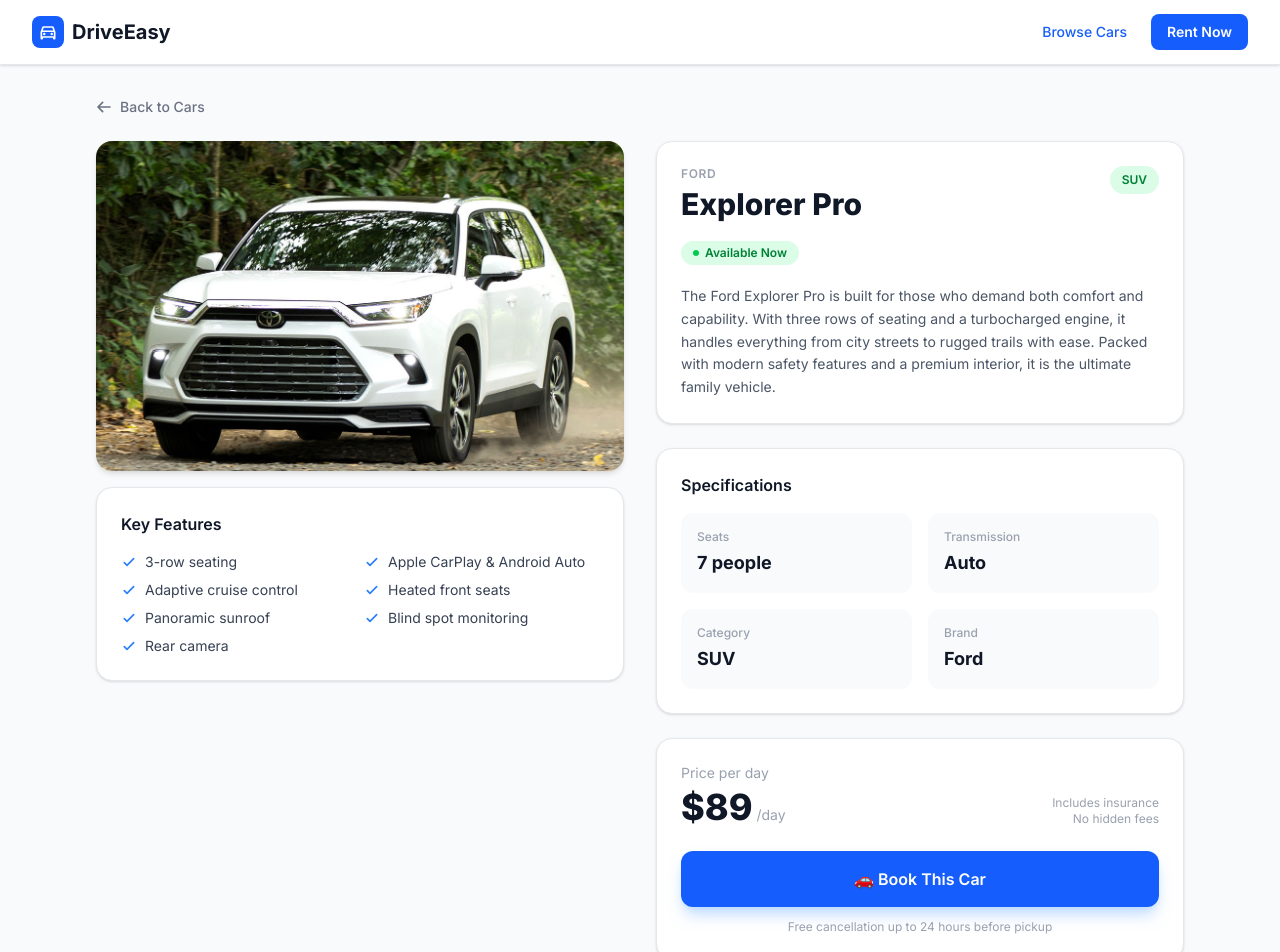
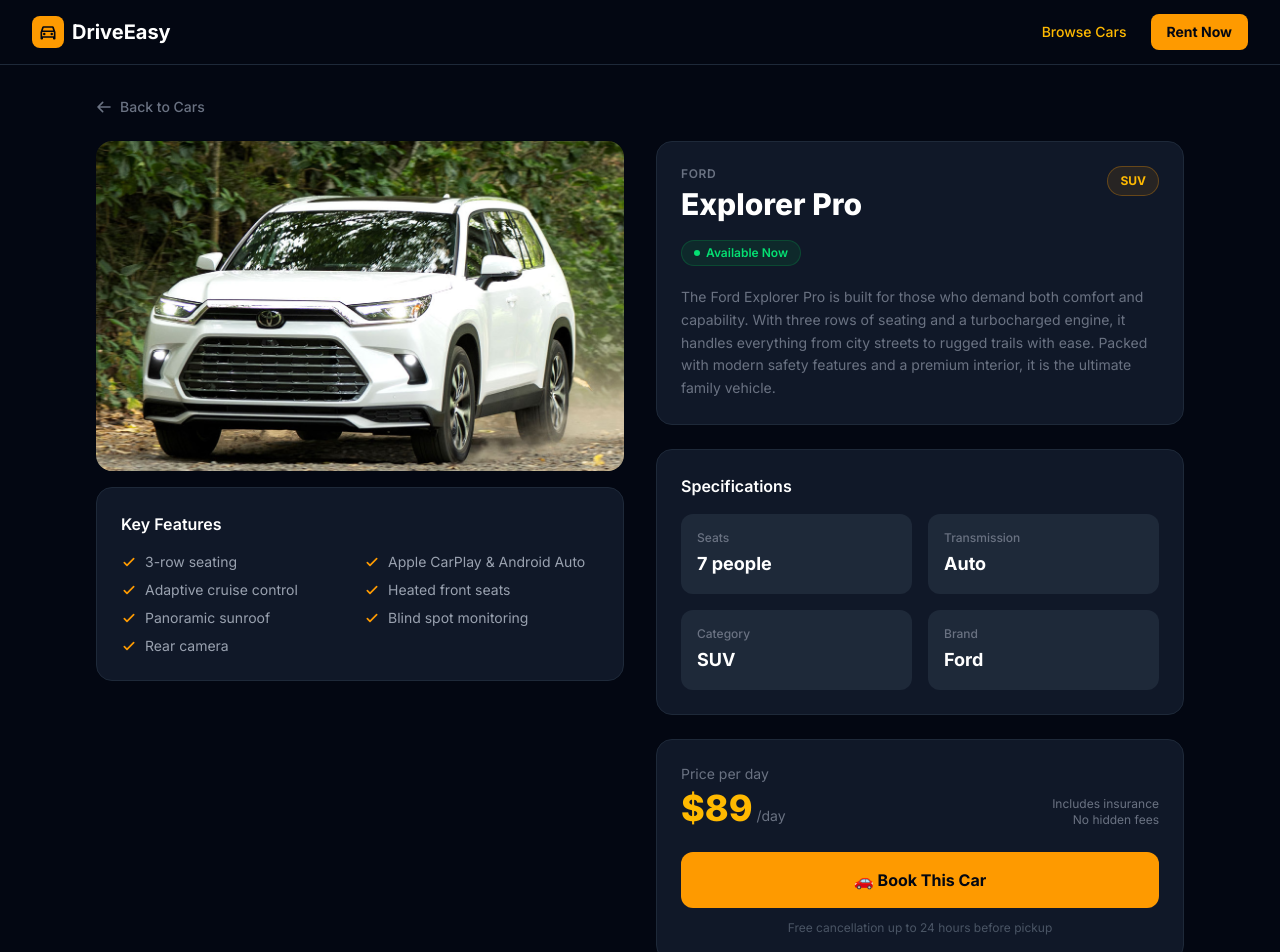
Before and after one commit to summonadev-com/car-rental-manager-john-doe-1782811759, a React (Vite) app: page /cars/1 in a window 1280 px wide. Shown: the top 952 px of the page. Built offline with nearby package versions, Linux system fonts and the light colour scheme.

Commit message:
Unified color scheme: dark charcoal background with amber/gold accents throughout all pages

```diff
--- a/src/components/CarCard.tsx
+++ b/src/components/CarCard.tsx
@@ -5,16 +5,9 @@
   car: Car;
 }
 
-const categoryColors: Record<string, string> = {
-  SUV: 'bg-green-100 text-green-700',
-  Sedan: 'bg-blue-100 text-blue-700',
-  Electric: 'bg-purple-100 text-purple-700',
-  Convertible: 'bg-orange-100 text-orange-700',
-};
-
 export default function CarCard({ car }: CarCardProps) {
   return (
-    <div className="group bg-white rounded-2xl border border-gray-200 shadow-sm hover:shadow-lg transition-all overflow-hidden flex flex-col">
+    <div className="group bg-gray-900 rounded-2xl border border-gray-800 hover:border-amber-500/40 transition-all overflow-hidden flex flex-col">
       {/* Image */}
       <div className="relative overflow-hidden aspect-[16/9]">
         <img
@@ -24,13 +17,13 @@
           loading="lazy"
         />
         {!car.available && (
-          <div className="absolute inset-0 bg-gray-900/50 flex items-center justify-center">
-            <span className="bg-gray-900 text-white text-xs font-semibold px-3 py-1 rounded-full">
+          <div className="absolute inset-0 bg-gray-950/70 flex items-center justify-center">
+            <span className="bg-gray-950 text-gray-400 text-xs font-semibold px-3 py-1 rounded-full border border-gray-700">
               Unavailable
             </span>
           </div>
         )}
-        <span className={`absolute top-3 left-3 text-xs font-semibold px-2.5 py-1 rounded-full ${categoryColors[car.category] ?? 'bg-gray-100 text-gray-700'}`}>
+        <span className="absolute top-3 left-3 text-xs font-semibold px-2.5 py-1 rounded-full bg-amber-500/90 text-gray-950">
           {car.category}
         </span>
       </div>
@@ -38,21 +31,21 @@
       {/* Content */}
       <div className="p-5 flex flex-col flex-1">
         <div className="mb-3">
-          <p className="text-xs text-gray-400 font-medium uppercase tracking-wide mb-0.5">{car.brand}</p>
-          <h3 className="text-base font-bold text-gray-900 leading-tight">{car.name}</h3>
+          <p className="text-xs text-gray-500 font-medium uppercase tracking-wide mb-0.5">{car.brand}</p>
+          <h3 className="text-base font-bold text-white leading-tight">{car.name}</h3>
           <p className="text-sm text-gray-500 mt-1 line-clamp-2">{car.shortDescription}</p>
         </div>
 
         {/* Specs row */}
         <div className="flex items-center gap-4 text-xs text-gray-500 mb-4">
           <span className="flex items-center gap-1">
-            <svg className="w-3.5 h-3.5 text-gray-400" fill="currentColor" viewBox="0 0 24 24">
+            <svg className="w-3.5 h-3.5 text-gray-600" fill="currentColor" viewBox="0 0 24 24">
               <path d="M16 11c1.66 0 2.99-1.34 2.99-3S17.66 5 16 5c-1.66 0-3 1.34-3 3s1.34 3 3 3zm-8 0c1.66 0 2.99-1.34 2.99-3S9.66 5 8 5C6.34 5 5 6.34 5 8s1.34 3 3 3zm0 2c-2.33 0-7 1.17-7 3.5V19h14v-2.5c0-2.33-4.67-3.5-7-3.5zm8 0c-.29 0-.62.02-.97.05 1.16.84 1.97 1.97 1.97 3.45V19h6v-2.5c0-2.33-4.67-3.5-7-3.5z"/>
             </svg>
             {car.seats} seats
           </span>
           <span className="flex items-center gap-1">
-            <svg className="w-3.5 h-3.5 text-gray-400" fill="none" stroke="currentColor" strokeWidth={2} viewBox="0 0 24 24">
+            <svg className="w-3.5 h-3.5 text-gray-600" fill="none" stroke="currentColor" strokeWidth={2} viewBox="0 0 24 24">
               <path strokeLinecap="round" strokeLinejoin="round" d="M12 6V4m0 2a2 2 0 100 4m0-4a2 2 0 110 4m-6 8a2 2 0 100-4m0 4a2 2 0 110-4m0 4v2m0-6V4m6 6v10m6-2a2 2 0 100-4m0 4a2 2 0 110-4m0 4v2m0-6V4" />
             </svg>
             {car.transmission}
@@ -62,18 +55,18 @@
         {/* Price + CTA */}
         <div className="mt-auto flex items-center justify-between">
           <div>
-            <span className="text-2xl font-extrabold text-gray-900">${car.pricePerDay}</span>
-            <span className="text-sm text-gray-400 ml-1">/day</span>
+            <span className="text-2xl font-extrabold text-amber-400">${car.pricePerDay}</span>
+            <span className="text-sm text-gray-500 ml-1">/day</span>
           </div>
           {car.available ? (
             <Link
               to={`/cars/${car.id}`}
-              className="bg-blue-600 hover:bg-blue-700 text-white text-sm font-semibold px-4 py-2 rounded-lg transition-colors"
+              className="bg-amber-500 hover:bg-amber-400 text-gray-950 text-sm font-bold px-4 py-2 rounded-lg transition-colors"
             >
               View Details
             </Link>
           ) : (
-            <span className="text-sm text-gray-400 font-medium">Not available</span>
+            <span className="text-sm text-gray-600 font-medium">Not available</span>
           )}
         </div>
       </div>
--- a/src/components/Navbar.tsx
+++ b/src/components/Navbar.tsx
@@ -2,18 +2,18 @@
 
 export default function Navbar() {
   return (
-    <header className="sticky top-0 z-50 bg-white border-b border-gray-200 shadow-sm">
+    <header className="sticky top-0 z-50 bg-gray-950 border-b border-gray-800">
       <div className="max-w-7xl mx-auto px-4 sm:px-6 lg:px-8 h-16 flex items-center justify-between">
         {/* Logo */}
         <Link to="/" className="flex items-center gap-2 group">
-          <div className="w-8 h-8 bg-blue-600 rounded-lg flex items-center justify-center">
-            <svg className="w-5 h-5 text-white" fill="currentColor" viewBox="0 0 24 24">
+          <div className="w-8 h-8 bg-amber-500 rounded-lg flex items-center justify-center">
+            <svg className="w-5 h-5 text-gray-950" fill="currentColor" viewBox="0 0 24 24">
               <path d="M18.92 6.01C18.72 5.42 18.16 5 17.5 5h-11c-.66 0-1.21.42-1.42 1.01L3 12v8c0 .55.45 1 1 1h1c.55 0 1-.45 1-1v-1h12v1c0 .55.45 1 1 1h1c.55 0 1-.45 1-1v-8l-2.08-5.99zM6.85 7h10.29l1.08 3.11H5.77L6.85 7zM19 17H5v-5h14v5z"/>
               <circle cx="7.5" cy="14.5" r="1.5"/>
               <circle cx="16.5" cy="14.5" r="1.5"/>
             </svg>
           </div>
-          <span className="text-xl font-bold text-gray-900 group-hover:text-blue-600 transition-colors">
+          <span className="text-xl font-bold text-white group-hover:text-amber-400 transition-colors">
             DriveEasy
           </span>
         </Link>
@@ -24,7 +24,7 @@
             to="/cars"
             className={({ isActive }) =>
               `text-sm font-medium transition-colors ${
-                isActive ? 'text-blue-600' : 'text-gray-600 hover:text-gray-900'
+                isActive ? 'text-amber-400' : 'text-gray-400 hover:text-white'
               }`
             }
           >
@@ -32,7 +32,7 @@
           </NavLink>
           <Link
             to="/cars"
-            className="bg-blue-600 hover:bg-blue-700 text-white text-sm font-semibold px-4 py-2 rounded-lg transition-colors"
+            className="bg-amber-500 hover:bg-amber-400 text-gray-950 text-sm font-bold px-4 py-2 rounded-lg transition-colors"
           >
             Rent Now
           </Link>
--- a/src/pages/CarDetailPage.tsx
+++ b/src/pages/CarDetailPage.tsx
@@ -3,13 +3,6 @@
 import Navbar from '@/components/Navbar';
 import Footer from '@/components/Footer';
 import { cars } from '@/lib/cars';
-
-const categoryColors: Record<string, string> = {
-  SUV: 'bg-green-100 text-green-700',
-  Sedan: 'bg-blue-100 text-blue-700',
-  Electric: 'bg-purple-100 text-purple-700',
-  Convertible: 'bg-orange-100 text-orange-700',
-};
 
 export default function CarDetailPage() {
   const { id } = useParams<{ id: string }>();
@@ -24,15 +17,15 @@
 
   if (!car) {
     return (
-      <div className="min-h-screen flex flex-col">
+      <div className="min-h-screen flex flex-col bg-gray-950">
         <Navbar />
         <div className="flex-1 flex flex-col items-center justify-center py-24 text-center px-4">
           <div className="text-6xl mb-4">🚗</div>
-          <h1 className="text-2xl font-bold text-gray-900 mb-2">Car Not Found</h1>
+          <h1 className="text-2xl font-bold text-white mb-2">Car Not Found</h1>
           <p className="text-gray-500 mb-8">The vehicle you are looking for doesn't exist or has been removed.</p>
           <Link
             to="/cars"
-            className="bg-blue-600 hover:bg-blue-700 text-white font-semibold px-6 py-3 rounded-xl transition-colors"
+            className="bg-amber-500 hover:bg-amber-400 text-gray-950 font-bold px-6 py-3 rounded-xl transition-colors"
           >
             ← Back to Cars
           </Link>
@@ -43,12 +36,12 @@
   }
 
   return (
-    <div className="min-h-screen flex flex-col bg-gray-50">
+    <div className="min-h-screen flex flex-col bg-gray-950">
       <Navbar />
 
       {/* Toast notification */}
       {showToast && (
-        <div className="fixed top-20 left-1/2 -translate-x-1/2 z-50 bg-gray-900 text-white text-sm font-medium px-5 py-3 rounded-xl shadow-xl flex items-center gap-2 animate-bounce">
+        <div className="fixed top-20 left-1/2 -translate-x-1/2 z-50 bg-gray-900 border border-amber-500/40 text-white text-sm font-medium px-5 py-3 rounded-xl shadow-xl flex items-center gap-2">
           <span>🎉</span>
           Booking coming soon! We'll notify you when this feature is ready.
         </div>
@@ -58,7 +51,7 @@
         {/* Back link */}
         <Link
           to="/cars"
-          className="inline-flex items-center gap-2 text-sm text-gray-500 hover:text-gray-900 font-medium mb-6 transition-colors group"
+          className="inline-flex items-center gap-2 text-sm text-gray-500 hover:text-amber-400 font-medium mb-6 transition-colors group"
         >
           <svg className="w-4 h-4 group-hover:-translate-x-0.5 transition-transform" fill="none" stroke="currentColor" strokeWidth={2.5} viewBox="0 0 24 24">
             <path strokeLinecap="round" strokeLinejoin="round" d="M10 19l-7-7m0 0l7-7m-7 7h18" />
@@ -69,7 +62,7 @@
         <div className="grid grid-cols-1 lg:grid-cols-2 gap-8">
           {/* Left — Image */}
           <div className="space-y-4">
-            <div className="rounded-2xl overflow-hidden aspect-[16/10] shadow-md">
+            <div className="rounded-2xl overflow-hidden aspect-[16/10]">
               <img
                 src={car.imageUrl}
                 alt={`${car.brand} ${car.name}`}
@@ -78,12 +71,12 @@
             </div>
 
             {/* Features list */}
-            <div className="bg-white rounded-2xl border border-gray-200 p-6 shadow-sm">
-              <h3 className="font-semibold text-gray-900 mb-4">Key Features</h3>
+            <div className="bg-gray-900 rounded-2xl border border-gray-800 p-6">
+              <h3 className="font-semibold text-white mb-4">Key Features</h3>
               <ul className="grid grid-cols-1 sm:grid-cols-2 gap-2">
                 {car.features.map((feature) => (
-                  <li key={feature} className="flex items-start gap-2 text-sm text-gray-700">
-                    <svg className="w-4 h-4 text-blue-500 mt-0.5 flex-shrink-0" fill="none" stroke="currentColor" strokeWidth={2.5} viewBox="0 0 24 24">
+                  <li key={feature} className="flex items-start gap-2 text-sm text-gray-400">
+                    <svg className="w-4 h-4 text-amber-500 mt-0.5 flex-shrink-0" fill="none" stroke="currentColor" strokeWidth={2.5} viewBox="0 0 24 24">
                       <path strokeLinecap="round" strokeLinejoin="round" d="M5 13l4 4L19 7" />
                     </svg>
                     {feature}
@@ -96,60 +89,60 @@
           {/* Right — Details */}
           <div className="space-y-6">
             {/* Header */}
-            <div className="bg-white rounded-2xl border border-gray-200 p-6 shadow-sm">
+            <div className="bg-gray-900 rounded-2xl border border-gray-800 p-6">
               <div className="flex items-start justify-between gap-4 mb-4">
                 <div>
-                  <p className="text-xs text-gray-400 font-semibold uppercase tracking-wider mb-1">{car.brand}</p>
-                  <h1 className="text-3xl font-extrabold text-gray-900">{car.name}</h1>
+                  <p className="text-xs text-gray-500 font-semibold uppercase tracking-wider mb-1">{car.brand}</p>
+                  <h1 className="text-3xl font-extrabold text-white">{car.name}</h1>
                 </div>
-                <span className={`text-xs font-semibold px-3 py-1.5 rounded-full whitespace-nowrap ${categoryColors[car.category] ?? 'bg-gray-100 text-gray-700'}`}>
+                <span className="text-xs font-bold px-3 py-1.5 rounded-full whitespace-nowrap bg-amber-500/10 text-amber-400 border border-amber-500/30">
                   {car.category}
                 </span>
               </div>
 
               {/* Availability badge */}
-              <div className={`inline-flex items-center gap-1.5 text-xs font-semibold px-3 py-1 rounded-full mb-5 ${car.available ? 'bg-green-100 text-green-700' : 'bg-red-100 text-red-600'}`}>
-                <div className={`w-1.5 h-1.5 rounded-full ${car.available ? 'bg-green-500' : 'bg-red-500'}`} />
+              <div className={`inline-flex items-center gap-1.5 text-xs font-semibold px-3 py-1 rounded-full mb-5 ${car.available ? 'bg-green-500/10 text-green-400 border border-green-500/20' : 'bg-red-500/10 text-red-400 border border-red-500/20'}`}>
+                <div className={`w-1.5 h-1.5 rounded-full ${car.available ? 'bg-green-400' : 'bg-red-400'}`} />
                 {car.available ? 'Available Now' : 'Currently Unavailable'}
               </div>
 
-              <p className="text-gray-600 text-sm leading-relaxed">{car.longDescription}</p>
+              <p className="text-gray-500 text-sm leading-relaxed">{car.longDescription}</p>
             </div>
 
             {/* Specs grid */}
-            <div className="bg-white rounded-2xl border border-gray-200 p-6 shadow-sm">
-              <h3 className="font-semibold text-gray-900 mb-4">Specifications</h3>
+            <div className="bg-gray-900 rounded-2xl border border-gray-800 p-6">
+              <h3 className="font-semibold text-white mb-4">Specifications</h3>
               <div className="grid grid-cols-2 gap-4">
-                <div className="bg-gray-50 rounded-xl p-4">
-                  <p className="text-xs text-gray-400 font-medium mb-1">Seats</p>
-                  <p className="text-lg font-bold text-gray-900">{car.seats} people</p>
+                <div className="bg-gray-800 rounded-xl p-4">
+                  <p className="text-xs text-gray-500 font-medium mb-1">Seats</p>
+                  <p className="text-lg font-bold text-white">{car.seats} people</p>
                 </div>
-                <div className="bg-gray-50 rounded-xl p-4">
-                  <p className="text-xs text-gray-400 font-medium mb-1">Transmission</p>
-                  <p className="text-lg font-bold text-gray-900">{car.transmission}</p>
+                <div className="bg-gray-800 rounded-xl p-4">
+                  <p className="text-xs text-gray-500 font-medium mb-1">Transmission</p>
+                  <p className="text-lg font-bold text-white">{car.transmission}</p>
                 </div>
-                <div className="bg-gray-50 rounded-xl p-4">
-                  <p className="text-xs text-gray-400 font-medium mb-1">Category</p>
-                  <p className="text-lg font-bold text-gray-900">{car.category}</p>
+                <div className="bg-gray-800 rounded-xl p-4">
+                  <p className="text-xs text-gray-500 font-medium mb-1">Category</p>
+                  <p className="text-lg font-bold text-white">{car.category}</p>
                 </div>
-                <div className="bg-gray-50 rounded-xl p-4">
-                  <p className="text-xs text-gray-400 font-medium mb-1">Brand</p>
-                  <p className="text-lg font-bold text-gray-900">{car.brand}</p>
+                <div className="bg-gray-800 rounded-xl p-4">
+                  <p className="text-xs text-gray-500 font-medium mb-1">Brand</p>
+                  <p className="text-lg font-bold text-white">{car.brand}</p>
                 </div>
               </div>
             </div>
 
             {/* Pricing + CTA */}
-            <div className="bg-white rounded-2xl border border-gray-200 p-6 shadow-sm">
+            <div className="bg-gray-900 rounded-2xl border border-gray-800 p-6">
               <div className="flex items-end justify-between mb-6">
                 <div>
-                  <p className="text-sm text-gray-400 mb-1">Price per day</p>
+                  <p className="text-sm text-gray-500 mb-1">Price per day</p>
                   <div className="flex items-baseline gap-1">
-                    <span className="text-4xl font-extrabold text-gray-900">${car.pricePerDay}</span>
-                    <span className="text-gray-400 text-sm">/day</span>
+                    <span className="text-4xl font-extrabold text-amber-400">${car.pricePerDay}</span>
+                    <span className="text-gray-500 text-sm">/day</span>
                   </div>
                 </div>
-                <div className="text-right text-xs text-gray-400">
+                <div className="text-right text-xs text-gray-500">
                   <p>Includes insurance</p>
                   <p>No hidden fees</p>
                 </div>
@@ -158,17 +151,17 @@
               <button
                 onClick={handleBook}
                 disabled={!car.available}
-                className={`w-full py-4 rounded-xl font-semibold text-base transition-all ${
+                className={`w-full py-4 rounded-xl font-bold text-base transition-all ${
                   car.available
-                    ? 'bg-blue-600 hover:bg-blue-700 text-white shadow-lg shadow-blue-200 hover:shadow-xl hover:shadow-blue-300 active:scale-95'
-                    : 'bg-gray-100 text-gray-400 cursor-not-allowed'
+                    ? 'bg-amber-500 hover:bg-amber-400 text-gray-950 active:scale-95'
+                    : 'bg-gray-800 text-gray-600 cursor-not-allowed'
                 }`}
               >
                 {car.available ? '🚗 Book This Car' : 'Currently Unavailable'}
               </button>
 
               {car.available && (
-                <p className="text-center text-xs text-gray-400 mt-3">
+                <p className="text-center text-xs text-gray-600 mt-3">
                   Free cancellation up to 24 hours before pickup
                 </p>
               )}
```
Also changed, not shown: src/components/FilterPanel.tsx (+14 -14 lines), src/components/Footer.tsx (+9 -9 lines), src/pages/CarsPage.tsx (+6 -6 lines), src/pages/HomePage.tsx (+30 -34 lines).
